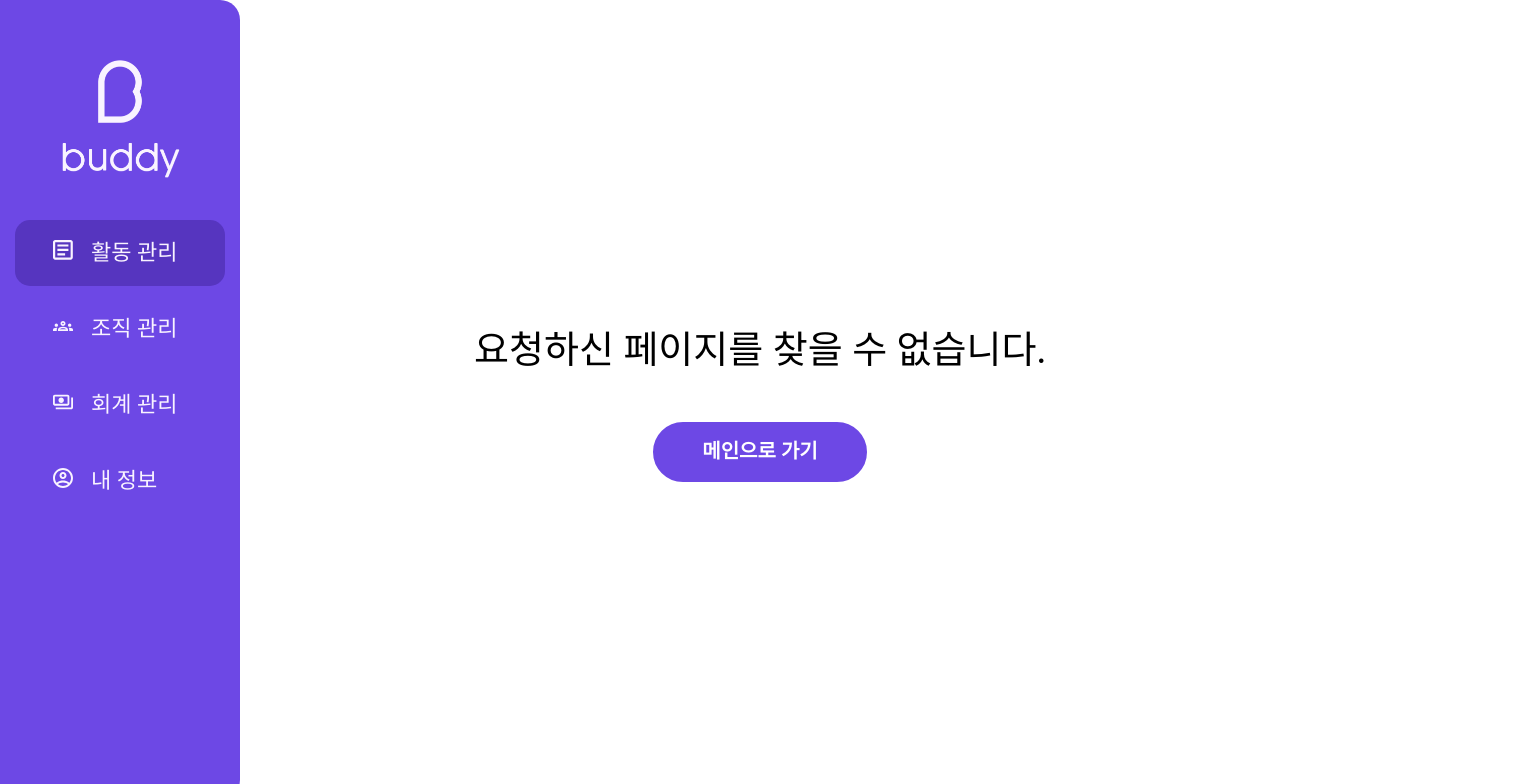
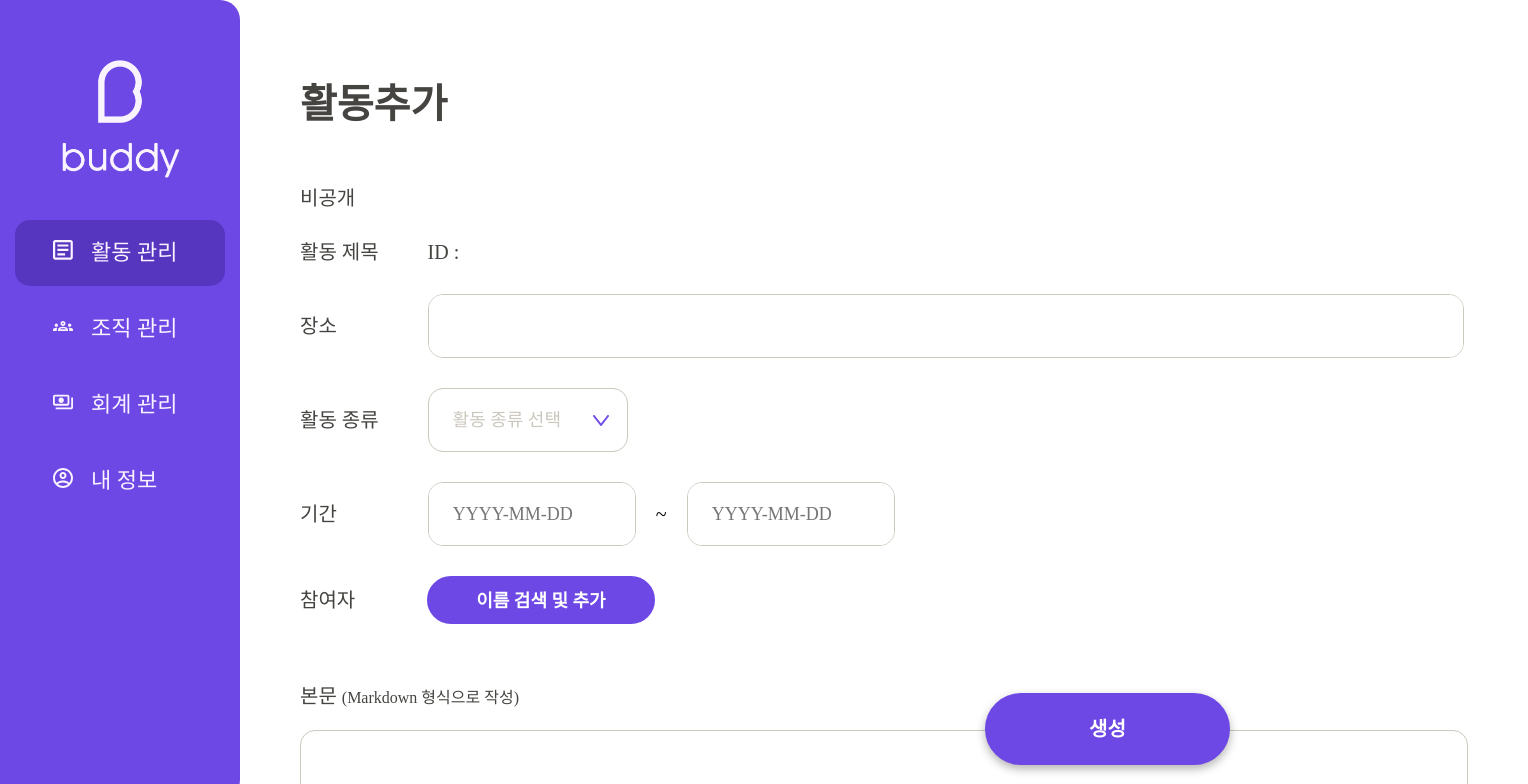
Before and after one commit to kmu-kcc/buddy-frontend, a React (Create React App) app: page /activity/update in a window 1280 px wide. Shown: the top 784 px of the page, 1528 px wide, since content can reach past the window. Built offline with nearby package versions, Linux system fonts and the light colour scheme; a web font is replaced by a local one.

Commit message:
Bind API & Implement page for ActivityUpdate

```diff
--- a/src/common/wordings.ts
+++ b/src/common/wordings.ts
@@ -35,4 +35,5 @@ export const ActivityMessage = {
   invalid: '잘못된 접근입니다.',
   successCreate: '활동을 생성했습니다.',
   empty: '모든 필드를 입력해주세요.',
+  successUpdate: '활동을 업데이트 했습니다',
 };
--- /dev/null
+++ b/src/pages/activity/Update.tsx
@@ -0,0 +1,130 @@
+import React, {useState, useCallback, useMemo} from 'react';
+import styled from 'styled-components';
+import {useHistory} from 'react-router-dom';
+import {toast} from 'react-toastify';
+import {useSelector} from 'react-redux';
+import {RootState, useDispatch} from '../../store';
+import {updateActivity} from '../../store/actions/activityActions';
+import {Text, Button, Box, Input, Textarea, Select, Span} from '../../components';
+import {CommonMessage, ActivityMessage} from '../../common/wordings';
+
+const FloatButton = styled(Button)`
+  width: 245px;
+  height: 72px;
+  position: fixed;
+  bottom: 35px;
+  right: 50px;
+  font-size: 20px;
+  box-shadow: 0px 4px 10px rgba(0, 0, 0, 0.3);
+`;
+
+export const Update = () => {
+  const dispatch = useDispatch();
+  const history = useHistory();
+  const {loadingUpdate} = useSelector((state: RootState) => state.activity);
+  const [place, setPlace] = useState('');
+  const [startDate, setStartDate] = useState('');
+  const [endDate, setEndDate] = useState('');
+  const [description, setDescription] = useState('');
+  const [type, setType] = useState('');
+  const id = '';
+  const start = useMemo(() => new Date(startDate).getTime().toString(), [startDate]);
+  const end = useMemo(() => new Date(endDate).getTime().toString(), [endDate]);
+
+  const handleInputChange = useCallback((setState: React.Dispatch<React.SetStateAction<string>>) => {
+    return (event: React.ChangeEvent<HTMLInputElement | HTMLTextAreaElement>) => {
+      setState(event.target.value);
+    };
+  }, []);
+  const handleActivityTypeSelect = useCallback((index: number, value: string) => {
+    let type: string;
+    if (value === '창립제') {
+      type = '창립제';
+    } else if (value === '스터디') {
+      type = '스터디';
+    } else if (value === '기타') {
+      type = '기타';
+    } else {
+      type = '';
+    }
+    setType(type);
+  }, []);
+
+  const handleSubmitClick = useCallback(async () => {
+    if (loadingUpdate) {
+      toast.info(CommonMessage.loading);
+      return;
+    }
+
+    if (type === '' || !place || start === 'NaN' || end === 'NaN' || !description) {
+      toast.warn(ActivityMessage.empty);
+      return;
+    }
+
+    try {
+      const response = await dispatch(updateActivity({
+        id,
+        update: {
+          start,
+          end,
+          place,
+          type,
+          description,
+          participants: [],
+        },
+      }));
+
+      if (response.type === updateActivity.fulfilled.type) {
+        toast.success(ActivityMessage.successUpdate);
+        history.replace('/activity');
+      } else {
+        toast.error(response.payload as unknown as string);
+      }
+    } catch (err) {
+      console.log(err);
+      toast.error(CommonMessage.error);
+    }
+  }, [dispatch, history, loadingUpdate, id, start, end, place, type, description]);
+
+  return (
+    <Box width='100%' py='48px' px='60px'>
+      <Box isFlex width='100%' mt='32px' alignItems='flex-end' justifyContent='space-between'>
+        <Text color='#454440' fontSize='40px' fontWeight={700} lineHeight='50px'>활동추가</Text>
+      </Box>
+      <Box isFlex mt='56px' alignItems='center'>
+        <Text fontSize='20px' color='#454440' lineHeight='24px'>비공개</Text>
+      </Box>
+      <Box isFlex mt='30px' alignItems='center'>
+        <Text fontSize='20px' color='#454440' lineHeight='24px'>활동 제목</Text>
+        <Text fontSize='20px' color='#454440' lineHeight='24px' ml='49px'> ID :{id}</Text>
+      </Box>
+      <Box isFlex mt='30px' alignItems='center'>
+        <Text fontSize='20px' color='#454440' lineHeight='24px'>장소</Text>
+        <Input onChange={handleInputChange(setPlace)} value={place} ml='91px' width='1036px' height='64px' />
+      </Box>
+      <Box isFlex mt='30px' alignItems='center'>
+        <Text fontSize='20px' color='#454440' lineHeight='24px'>활동 종류</Text>
+        <Select ml='49px' width='200px' height='64px' placeholder='활동 종류 선택' onSelect={handleActivityTypeSelect}>
+          <option>창립제</option>
+          <option>스터디</option>
+          <option>기타</option>
+        </Select>
+      </Box>
+      <Box isFlex mt='30px' alignItems='center'>
+        <Text fontSize='20px' color='#454440' lineHeight='24px'>기간</Text>
+        <Input onChange={handleInputChange(setStartDate)} value={startDate} width='208px' height='64px' ml='91px' placeholder='YYYY-MM-DD' />
+        <Span mx='20px' fontSize='20px' lineHeight='24px'> ~ </Span>
+        <Input onChange={handleInputChange(setEndDate)} value={endDate} width='208px' height='64px' placeholder='YYYY-MM-DD' />
+      </Box>
+      <Box isFlex mt='30px' alignItems='center'>
+        <Text fontSize='20px' color='#454440' lineHeight='24px'>참여자</Text>
+        <Button ml='72px'>이름 검색 및 추가</Button>
+      </Box>
+      <Box isFlex flexDirection='column' mt='60px'>
+        <Text fontSize='20px' color='#454440' lineHeight='24px'>본문 <Span fontSize='16px'>(Markdown 형식으로 작성)</Span></Text>
+        <Textarea onChange={handleInputChange(setDescription)} value={description} backgroundColor='#F8F8F8' width='1168px' height='838px' mt='20px' />
+      </Box>
+      <FloatButton onClick={handleSubmitClick}>생성</FloatButton>
+    </Box>
+  );
+};
--- a/src/pages/activity/index.tsx
+++ b/src/pages/activity/index.tsx
@@ -4,11 +4,13 @@ import {Router} from '../../utils/router';
 import {List} from './List';
 import {Create} from './Create';
 import {Detail} from './Detail';
+import {Update} from './Update';
 
 export const Activity = () => (
   <Router>
     <Route path='/activity/create' exact component={Create} />
     <Route path='/activity/detail' exact component={Detail} />
     <Route path='/activity' exact component={List} />
+    <Route path='/activity/update' exact component={Update} />
   </Router>
 );
```
